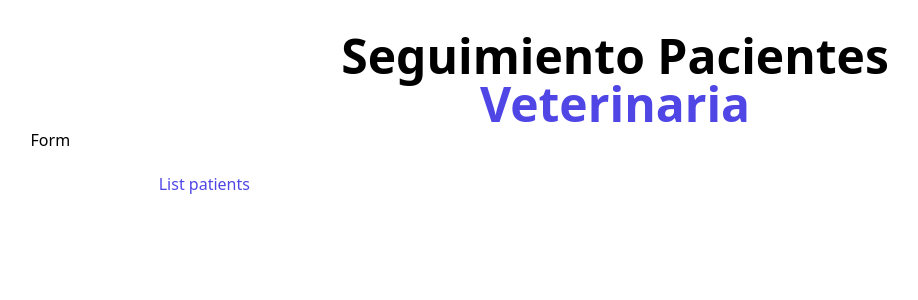
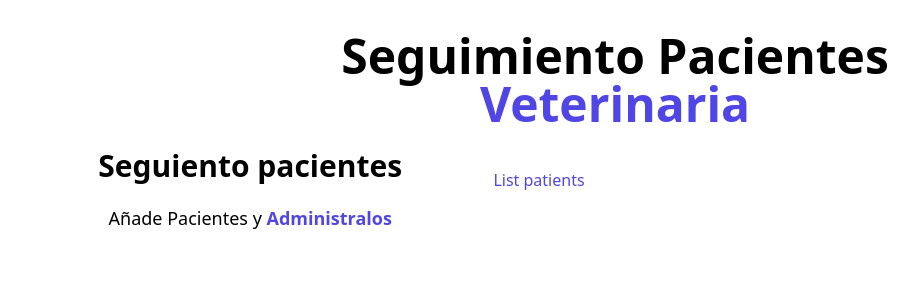
Before and after one commit to Any28Flo/pet-appointment, a React (Vite) app: page / in a window 1280 px wide. Shown: the top 300 px of the page, without its empty margins (25-943 px from the left). Built offline with nearby package versions, Linux system fonts and the light colour scheme.

Commit message:
styles | add styles Form component

```diff
--- a/src/App.jsx
+++ b/src/App.jsx
@@ -9,10 +9,8 @@
     <div className="App">
      <div className="container mx-auto">
          <Header/>
-         <div className="columns-12 columns-lg-61">
+         <div className="mt-5 md:flex ">
              <Form/>
-         </div>
-         <div className="columns-3 columns-3lg">
              <ListPatients/>
          </div>
      </div>
--- a/src/components/Form.jsx
+++ b/src/components/Form.jsx
@@ -1,8 +1,11 @@
 
 const Form = () => {
     return (
-        <div>
-            <h1>Form</h1>
+        <div className="md:w-1/2 lg:w-2/5">
+            <h2 className="font-black text-3xl text-center">Seguiento pacientes</h2>
+            <p className="text-lg mt-5 text-center">Añade Pacientes y {" "}
+            <span className="text-indigo-600 font-bold">Administralos</span>
+            </p>
         </div>
     );
 };
```
